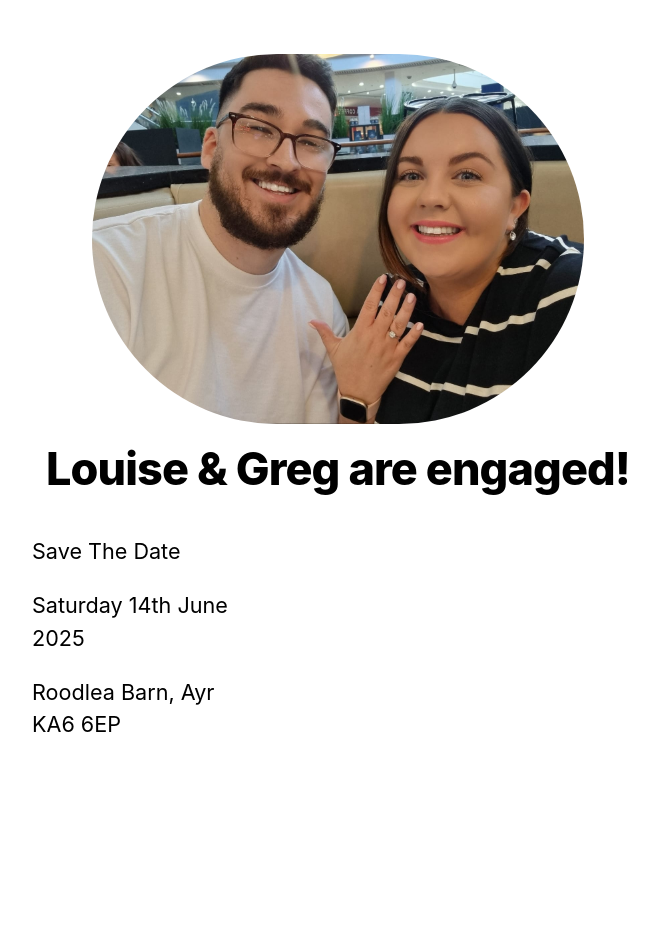
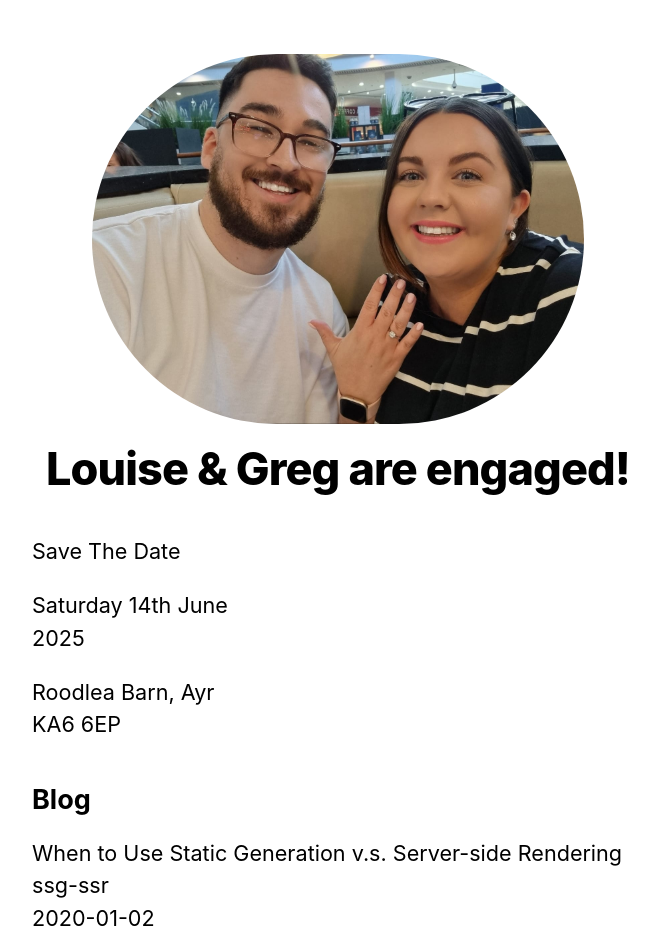
Before and after one commit to procrastian/wedding-RSVP-site, a Next.js app in the folder nextjs-blog/: page / in a window 1280 px wide. Shown: the top 952 px of the page, without its empty margins (302-960 px from the left). Before the commit the page ends 848 px from the top, so only its background shows below. Built offline with nearby package versions, Linux system fonts and the light colour scheme.

Commit message:
statically render from md data

```diff
--- /dev/null
+++ b/nextjs-blog/lib/posts.js
@@ -0,0 +1,35 @@
+import fs from 'fs';
+import path from 'path';
+import matter from 'gray-matter';
+
+const postsDirectory = path.join(process.cwd(), 'posts');
+
+export function getSortedPostsData() {
+  // Get file names under /posts
+  const fileNames = fs.readdirSync(postsDirectory);
+  const allPostsData = fileNames.map((fileName) => {
+    // Remove ".md" from file name to get id
+    const id = fileName.replace(/\.md$/, '');
+
+    // Read markdown file as string
+    const fullPath = path.join(postsDirectory, fileName);
+    const fileContents = fs.readFileSync(fullPath, 'utf8');
+
+    // Use gray-matter to parse the post metadata section
+    const matterResult = matter(fileContents);
+
+    // Combine the data with the id
+    return {
+      id,
+      ...matterResult.data,
+    };
+  });
+  // Sort posts by date
+  return allPostsData.sort((a, b) => {
+    if (a.date < b.date) {
+      return 1;
+    } else {
+      return -1;
+    }
+  });
+}
--- a/nextjs-blog/pages/index.js
+++ b/nextjs-blog/pages/index.js
@@ -1,8 +1,17 @@
-import Head from 'next/head';
-import Layout, { siteTitle } from '../components/layout';
-import utilStyles from '../styles/utils.module.css';
+import Head from "next/head";
+import Layout, { siteTitle } from "../components/layout";
+import utilStyles from "../styles/utils.module.css";
+import { getSortedPostsData } from "../lib/posts";
 
-export default function Home() {
+export async function getStaticProps() {
+  const allPostsData = getSortedPostsData();
+  return {
+    props: {
+      allPostsData,
+    },
+  };
+}
+export default function Home({ allPostsData }) {
   return (
     <Layout home>
       <Head>
@@ -21,6 +30,20 @@
           KA6 6EP
         </p>
       </section>
+      <section className={`${utilStyles.headingMd} ${utilStyles.padding1px}`}>
+        <h2 className={utilStyles.headingLg}>Blog</h2>
+        <ul className={utilStyles.list}>
+          {allPostsData.map(({ id, date, title }) => (
+            <li className={utilStyles.listItem} key={id}>
+              {title}
+              <br />
+              {id}
+              <br />
+              {date}
+            </li>
+          ))}
+        </ul>
+      </section>
     </Layout>
   );
 }
--- /dev/null
+++ b/nextjs-blog/posts/pre-rendering.md
@@ -0,0 +1,11 @@
+---
+title: 'Two Forms of Pre-rendering'
+date: '2020-01-01'
+---
+
+Next.js has two forms of pre-rendering: **Static Generation** and **Server-side Rendering**. The difference is in **when** it generates the HTML for a page.
+
+- **Static Generation** is the pre-rendering method that generates the HTML at **build time**. The pre-rendered HTML is then _reused_ on each request.
+- **Server-side Rendering** is the pre-rendering method that generates the HTML on **each request**.
+
+Importantly, Next.js lets you **choose** which pre-rendering form to use for each page. You can create a "hybrid" Next.js app by using Static Generation for most pages and using Server-side Rendering for others.
--- /dev/null
+++ b/nextjs-blog/posts/ssg-ssr.md
@@ -0,0 +1,19 @@
+---
+title: 'When to Use Static Generation v.s. Server-side Rendering'
+date: '2020-01-02'
+---
+
+We recommend using **Static Generation** (with and without data) whenever possible because your page can be built once and served by CDN, which makes it much faster than having a server render the page on every request.
+
+You can use Static Generation for many types of pages, including:
+
+- Marketing pages
+- Blog posts
+- E-commerce product listings
+- Help and documentation
+
+You should ask yourself: "Can I pre-render this page **ahead** of a user's request?" If the answer is yes, then you should choose Static Generation.
+
+On the other hand, Static Generation is **not** a good idea if you cannot pre-render a page ahead of a user's request. Maybe your page shows frequently updated data, and the page content changes on every request.
+
+In that case, you can use **Server-Side Rendering**. It will be slower, but the pre-rendered page will always be up-to-date. Or you can skip pre-rendering and use client-side JavaScript to populate data.
--- /dev/null
+++ b/package.json
@@ -0,0 +1,5 @@
+{
+  "dependencies": {
+    "gray-matter": "^4.0.3"
+  }
+}
```
Also changed, not shown: 1 other file (tests, documents, lock files or other folders).
